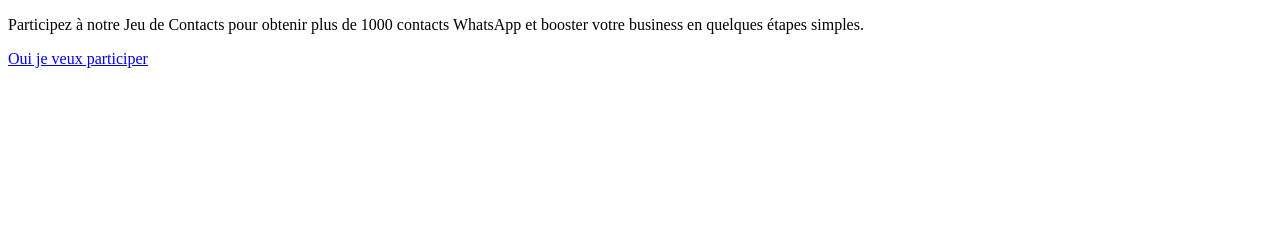
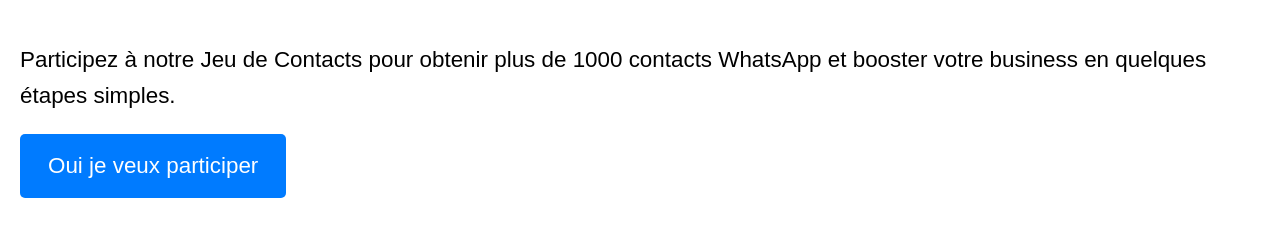
Before and after one commit to abdoulasani/Fsublime, a plain HTML site: page contacts_game.html in a window 1280 px wide. Drawn offline with Linux system fonts and the light colour scheme.

Commit message:
Update contacts_game.html

```diff
--- a/contacts_game.html
+++ b/contacts_game.html
@@ -2,7 +2,50 @@
 <html lang="fr">
 <head>
     <meta charset="UTF-8">
+    <meta name="viewport" content="width=device-width, initial-scale=1.0">
     <title>Jeu de Contacts</title>
+    <style>
+        body {
+            font-family: Arial, sans-serif;
+            padding: 20px;
+            margin: 0;
+            line-height: 1.6;
+        }
+        p {
+            font-size: 1rem;
+            margin-bottom: 20px;
+        }
+        a {
+            display: inline-block;
+            padding: 10px 20px;
+            color: white;
+            background-color: #007BFF;
+            text-decoration: none;
+            border-radius: 5px;
+            font-size: 1rem;
+        }
+        a:hover {
+            background-color: #0056b3;
+        }
+        @media (min-width: 768px) {
+            p {
+                font-size: 1.2rem;
+            }
+            a {
+                font-size: 1.2rem;
+                padding: 12px 24px;
+            }
+        }
+        @media (min-width: 1024px) {
+            p {
+                font-size: 1.4rem;
+            }
+            a {
+                font-size: 1.4rem;
+                padding: 14px 28px;
+            }
+        }
+    </style>
 </head>
 <body>
     <p>Participez à notre Jeu de Contacts pour obtenir plus de 1000 contacts WhatsApp et booster votre business en quelques étapes simples.</p>
```
